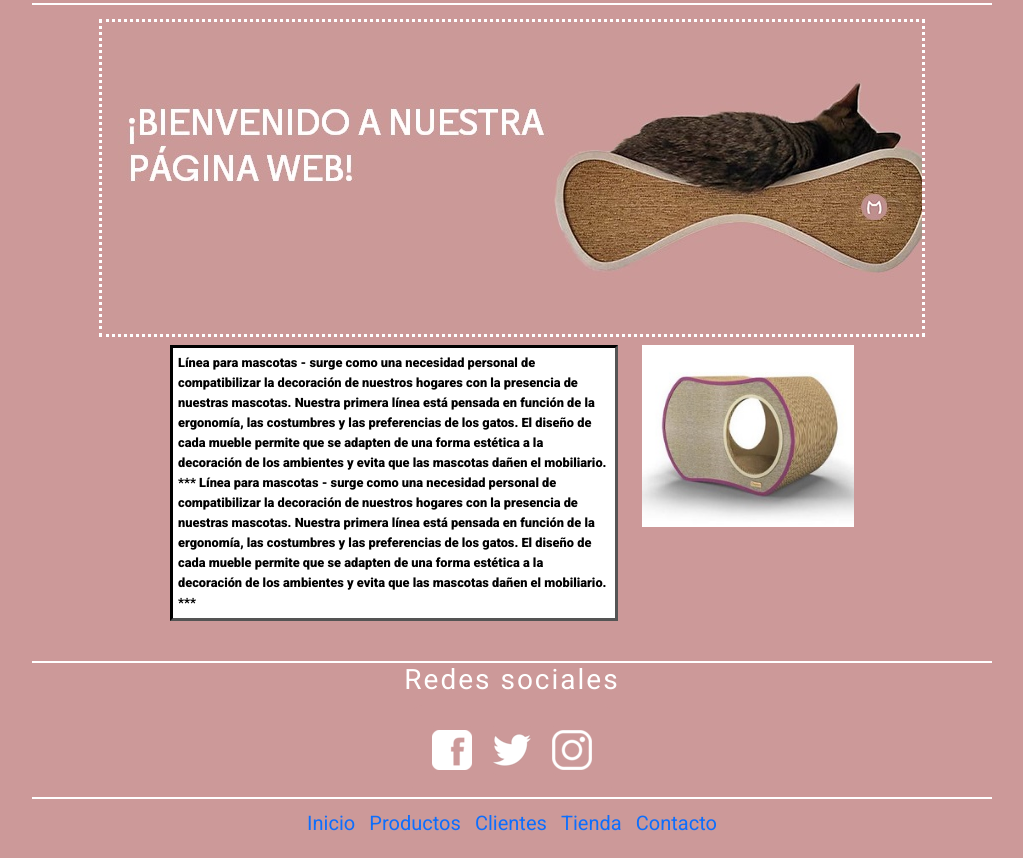
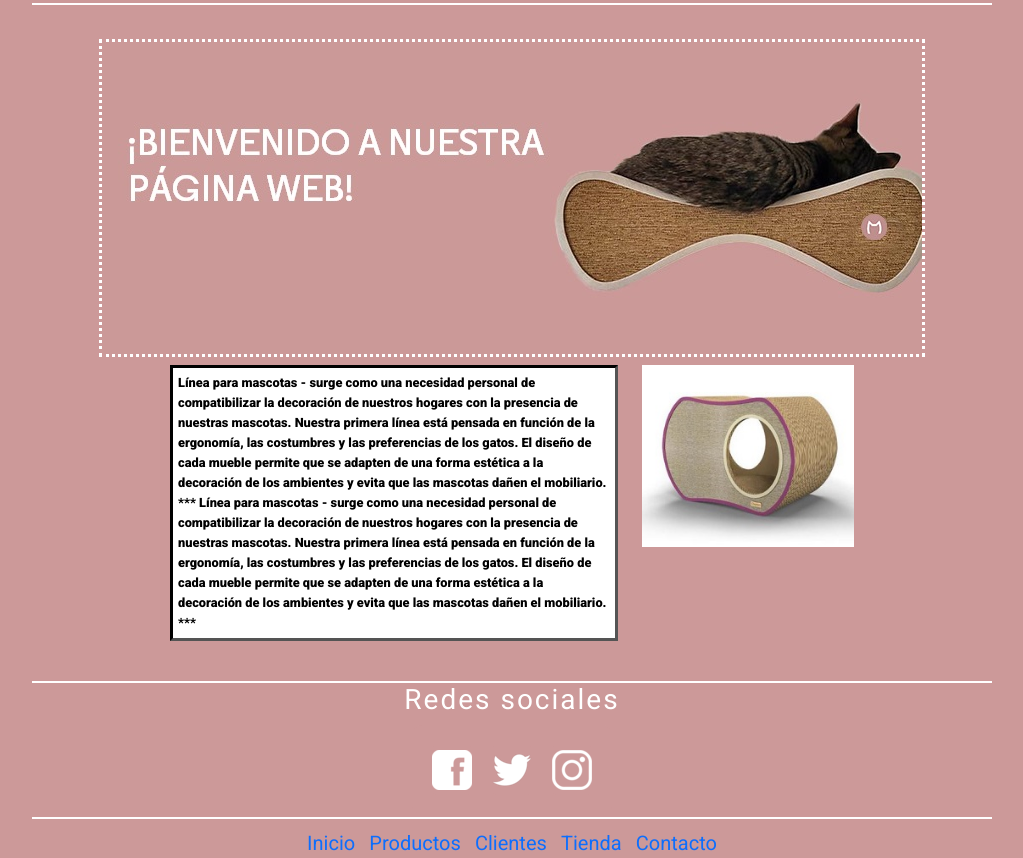
Before and after one commit to Franchiuz/monqui-urdinlaiz, a PHP site: page / in a window 1280 px wide. Shown: the part 181-1039 px from the top of the page, without its empty margins (128-1151 px from the left). Before the commit the page ends 1012 px from the top, so only its background shows below. Run offline with PHP 8.4, Linux system fonts and the light colour scheme.

Commit message:
Mejoras bs

```diff
--- a/index.html
+++ b/index.html
@@ -56,7 +56,7 @@
             <!-- Inicio carrusel de imagenes -->
             <div class="col-lg-12 col-md-12 d-flex justify-content-center">
                 <section class="banner">
-                    <img src="./images/portada.jpg" alt="¡Bienvenido a nuestr página web!">
+                    <img src="./images/portada1.jpg" alt="¡Bienvenido a nuestr página web!">
                 </section>
             </div>
             <!-- Fin carrusel de imagenes -->
--- a/style/style.css
+++ b/style/style.css
@@ -27,7 +27,7 @@
 
 .content {
     grid-area: content;
-    margin-top: 20px;
+    margin-top: 40px;
     background-color: #cc9999;
 }
 
```
Also changed, not shown: images/portada1.jpg (renamed from images/portada.jpg).
